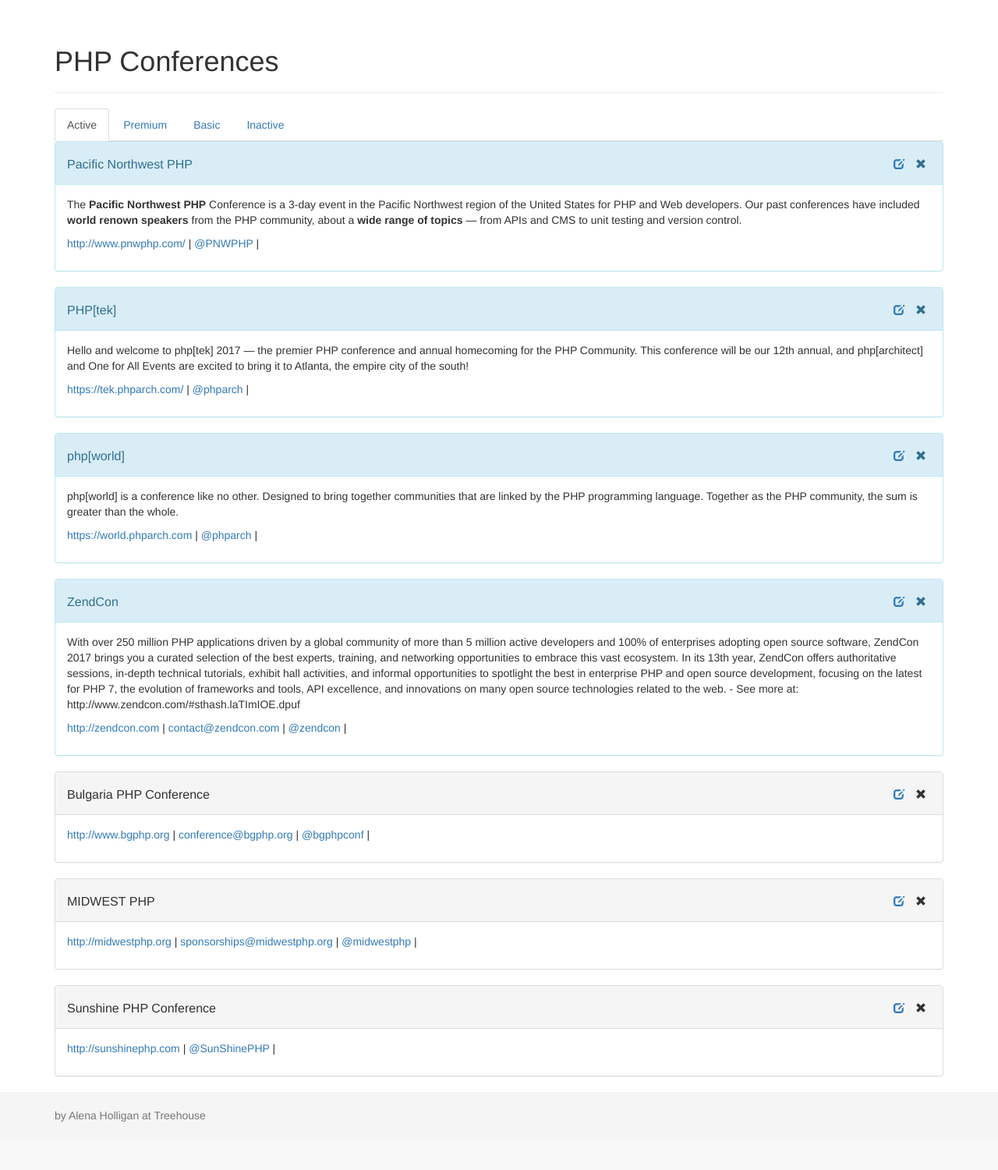
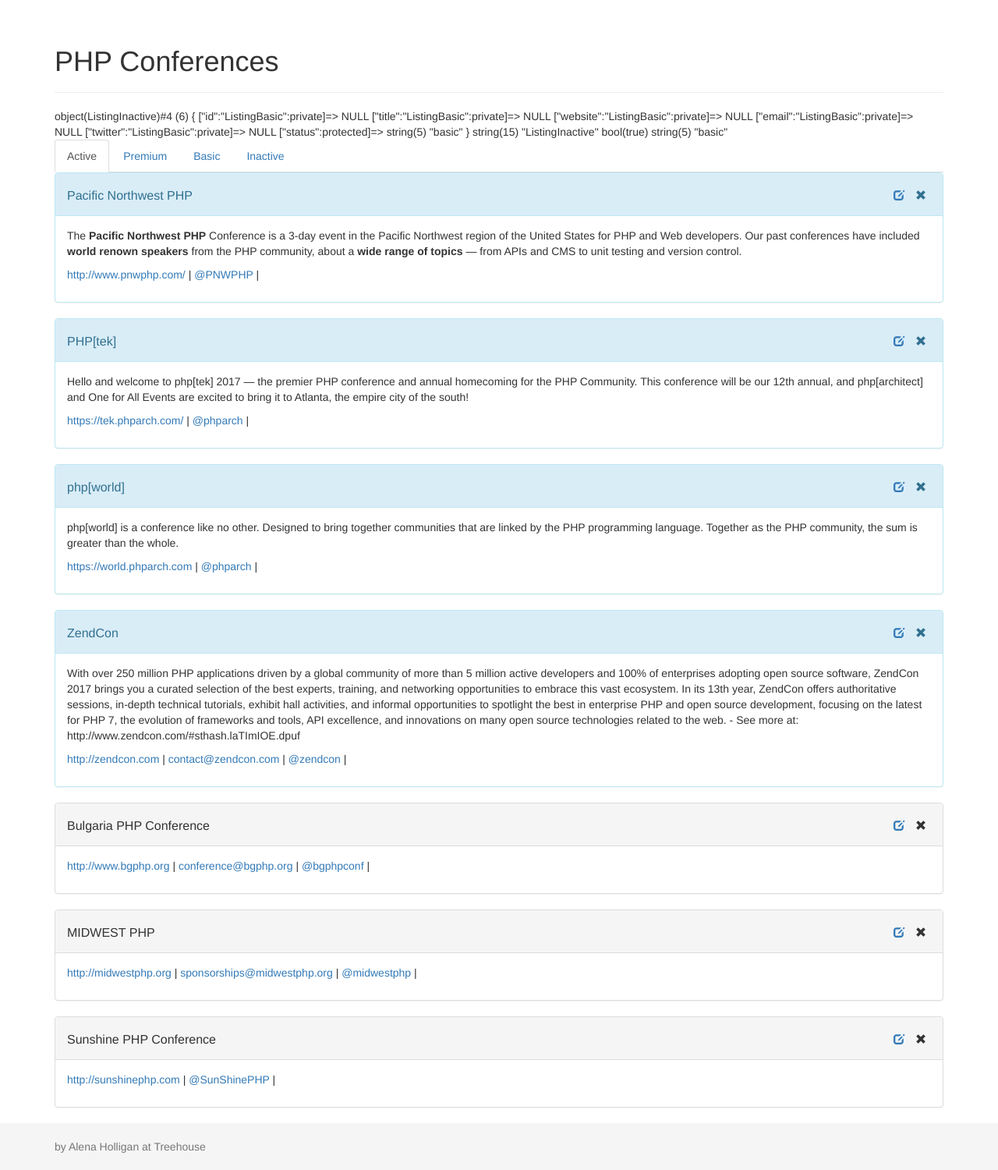
Before and after one commit to sjackson01/2-PHPExtendingOOP, a PHP site: page / in a window 1280 px wide. Shown: the part 51-1551 px from the top of the page at 78% size. Before the commit the page ends 1489 px from the top, so only its background shows below. Run offline with PHP 8.4, Linux system fonts and the light colour scheme; data comes from the database, SQL or seed files in the repository.

Commit message:
Test: New ListingInactive class Add: ListingInactive child class Add: Include ListingInactive.php in config.php

```diff
--- /dev/null
+++ b/classes/ListingInactive.php
@@ -0,0 +1,9 @@
+<?php
+
+class ListingInactive extends ListingBasic
+{
+
+
+}
+
+?>
--- a/inc/config.php
+++ b/inc/config.php
@@ -5,6 +5,7 @@ session_start();
 include __DIR__ . '/../classes/Collection.php';
 include __DIR__ . '/../classes/ListingBasic.php';
 include __DIR__ . '/../classes/ListingPremium.php';
+include __DIR__ . '/../classes/ListingInactive.php';
 
 //connect to the database
 try {
--- a/index.php
+++ b/index.php
@@ -13,14 +13,13 @@ $directory->selectListings($filter);
 
 $title = "PHP Conferences";
 require 'inc/header.php';
-/*
-$test = new ListingPremium(['description' => 'My description with
+
+$test = new ListingInactive(['description' => 'My description with
 <b>Good</b> tags and <a href="http://example.com"> Bad Tags </a>']);
 var_dump($test);
 var_dump(get_class($test));
 var_dump(is_a($test, 'ListingBasic'));
 var_dump($test->getStatus());
-*/
 
 echo '<ul class="nav nav-tabs">';
 echo '<li role="presentation"';
```
